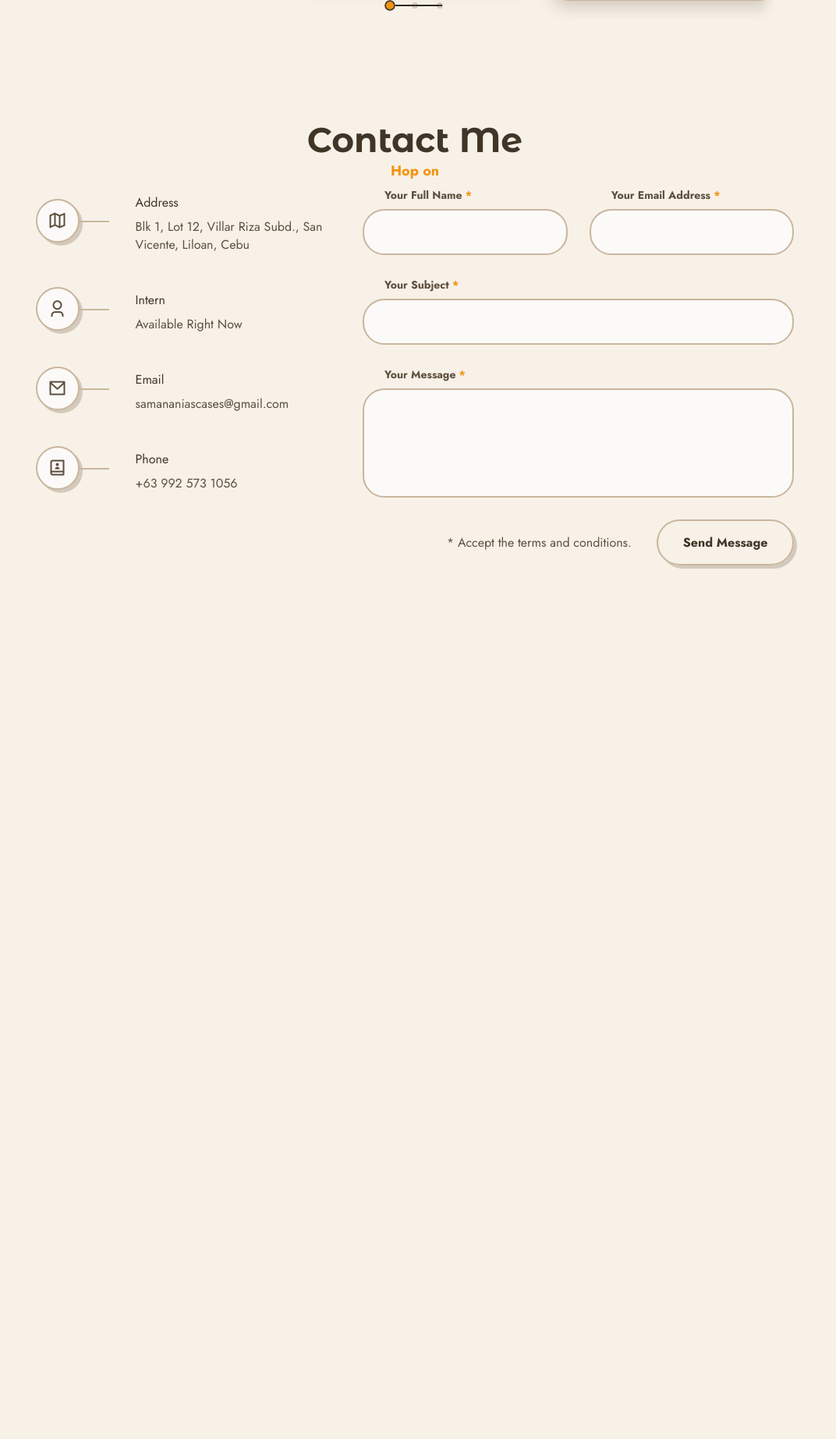
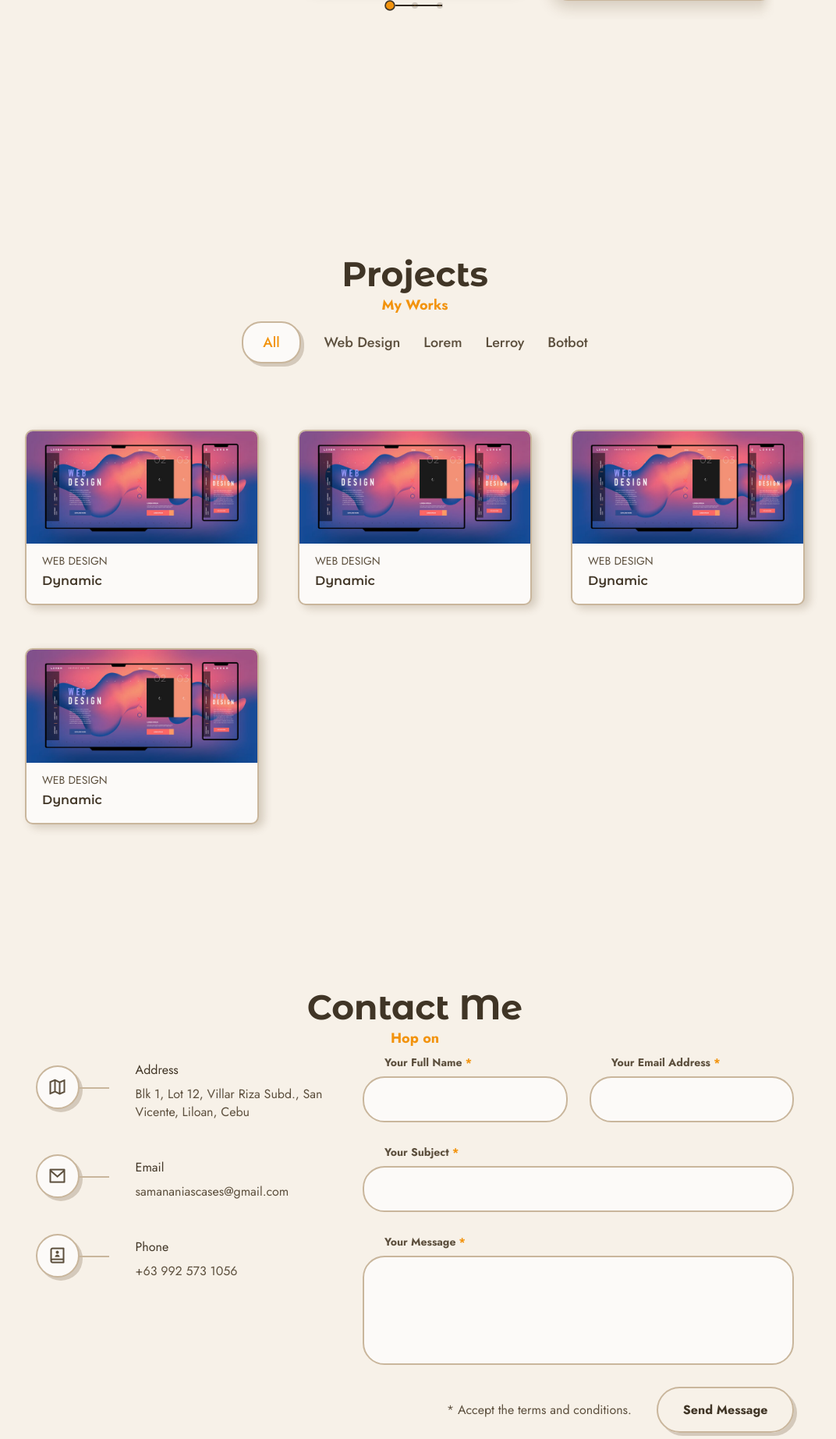
Before and after one commit to SamAnaniasCases/myPortfolio, a PHP site: page /myPortfolio.html in a window 1280 px wide. Shown: the part 1737-3582 px from the top of the page at 78% size, without its empty margins (111-1183 px from the left). Before the commit the page ends 2466 px from the top, so only its background shows below. Run offline with PHP 8.4, Linux system fonts and the light colour scheme; some libraries are stand-ins or nearby versions.

Commit message:
portfolio layout semi done

```diff
--- a/css/main.css
+++ b/css/main.css
@@ -38,6 +38,11 @@
     --border-color: hsl(var(--hue), 30%, 70%);
     --white-color: #ffffff;
     --shadow-color: hsla(var(--hue), 80%, 15%, 0.2);
+    --hover-color: hsl(var(--hue), 90%, 85%);
+
+    --gradient-direct: to right;
+    --gradient-start: #EF2B05;
+    --gradient-end: #F4D800;
 
     --body-font: 'Jost', sans-serif;
     --second-font: 'Montserrat Alternates', sans-serif;
@@ -59,9 +64,7 @@
 
     --transition: cubic-bezier(0.3, 0, 0.3, 1);
 
-    --gradient-direct: to right;
-    --gradient-start: #EF2B05;
-    --gradient-end: #F4D800;
+
 }
 
 *{
@@ -138,6 +141,25 @@ button, input, textarea{
     color: var(--first-color);
     font-family: var(--body-font);
     font-size: var(--large-font-size);
+}
+.sue-section{
+    position: relative;
+    overflow: hidden;
+}
+.sue-wrapper{
+    position: relative;
+    width: 100%;
+    height: 100%;
+}
+.sue-sub-container{
+    padding-top: 7rem;
+    padding-bottom: 5rem;
+}
+.section-content{
+    display: flex;
+    justify-content: center;
+    align-items: center;
+    column-gap: 75px;
 }
 
 
--- /dev/null
+++ b/css/portfolio.css
@@ -0,0 +1,174 @@
+.portfolio-tabs{
+    display: flex;
+    justify-content: center;
+    align-items: center;
+    flex-wrap: wrap;
+    column-gap: 30px;
+    row-gap: 15px;
+    margin-bottom: 85px;
+
+}
+
+.portfolio-tabs .tab-btn{
+    color: var(--text-color);
+    font-size: var(--large-font-size);
+    font-weight: var(--font-medium);
+    padding: 12px 0;
+    border-radius: 25px;
+    cursor: pointer;
+    transition: 0.3s;
+}
+.portfolio-tabs .tab-btn:hover{
+    color: var(--gradient-start);
+
+}
+.portfolio-tabs .tab-btn.active{
+    color: var(--first-color);
+    background: var(--container-color);
+    padding: 12px 25px;
+    border: 2px solid var(--border-color);
+    box-shadow: 4px 4px var(--shadow-color);
+}
+.portfolio-tabs .tab-btn.active:hover{
+    color: var(--title-color);
+    background: linear-gradient(var(--gradient-direct), var(--gradient-start), var(--gradient-end));
+}
+
+.portfolio-container{
+    display: grid;
+    place-items: center;
+    grid-template-columns: repeat(3, 1fr);
+    column-gap: 50px;
+    row-gap: 55px;
+}
+.portfolio-container .card-with-modal{
+    display: block;
+}
+.portfolio-container .card-with-modal.hidden{
+    display: none;
+}
+
+.portfolio-card{
+    position: relative;
+    background: var(--container-color);
+    width: 300px;
+    border-radius: 10px;
+    cursor: pointer;
+    overflow: hidden;
+    border: 2px solid var(--border-color);
+    box-shadow: 6px 4px 12px var(--shadow-color);
+}
+.portfolio-card .card-img{
+    width: 100%;
+}
+.portfolio-card .card-img img{
+    width: 100%;
+}
+.portfolio-card .card-info{
+    position: relative;
+    padding: 10px 15px 20px 20px;
+}
+.portfolio-card .card-info span{
+    color: var(--text-color);
+    font-size: var(--small-font-size);
+    font-weight: var(--normal-font-size);
+    text-transform: uppercase;
+}
+.portfolio-card .card-info h4{
+    color: var(--title-color);
+    font-size: var(--font-medium);
+    font-weight: var(--font-semi-bold);
+    margin-top: 5px;
+}
+.portfolio-card .card-info i{
+    position: absolute;
+    right: 0;
+    bottom: 0;
+    color: var(--text-color);
+    font-size: 1.7rem;
+    margin: 15px;
+    transform: scale(0);
+    transition: 0.3s;
+}
+.portfolio-card:hover .card-info i{
+    transform: scale(1);
+}
+
+.portfolio-modal-backdrop{
+    z-index: 1110;
+    position: fixed;
+    background: var(--body-color);
+    backdrop-filter: blur(10px);
+    top: 0;
+    left: 0;
+    width: 100%;
+    height: 100vh;
+    justify-content: center;
+    overflow-y: auto;
+    display: flex;
+    display: none;
+    opacity: 0;
+    transition: opacity 0.3s ease;
+
+}
+.portfolio-modal-backdrop.active{
+    opacity: 1;
+    transition: opacity 0.5s ease;
+}
+.portfolio-modal-backdrop::-webkit-scrollbar{
+    background: hsl(var(--hue) 25% 20%);
+    width: 8px;
+    border-radius: 5px;
+}
+.portfolio-modal-backdrop::-webkit-scrollbar-thumb{
+    background: var(--first-color);
+    border-radius: 5px;
+}
+.portfolio-modal-backdrop::-webkit-scrollbar-thumb:hover{
+    background: var(--shadow-color);
+}
+
+.portfolio-modal{
+    position: relative;
+    background: var(--container-color);
+    max-width: 900px;
+    height: fit-content;
+    margin: 75px 25px;
+    padding: 50px 45px;
+    border-radius: 15px;
+    opacity: 0;
+    transform: scale(0);
+}
+.portfolio-modal.active{
+    opacity: 1;
+    transform: scale(1);
+    transition: transform 0.5s, opacity 0.5s;
+}
+
+.portfolio-modal .modal-content{
+    display: flex;
+    justify-content: center;
+    flex-direction: column;
+    row-gap: 25px;
+}
+
+.portfolio-modal .modla-img{
+    width: 100%;
+}
+
+.portfolio-modal .modla-img img{
+    width: 100%;
+    border-radius: 10px;
+}
+
+.portfolio-modal .modal-content .modal-title{
+    color: var(--title-color);
+    font-size: var(--larger-font-size);
+    font-weight: var(--font-semi-bold);
+}
+
+.portfolio-modal .modal-content .description{
+    color: var(--text-color);
+    font-size: var(--normal-font-size);
+    font-weight: var(--font-medium);
+}
--- a/myPortfolio.html
+++ b/myPortfolio.html
@@ -11,6 +11,7 @@
     <!--Sub css-->
     <link rel="stylesheet" href="css/experience.css">
     <link rel="stylesheet" href="css/contact.css">
+    <link rel="stylesheet" href="css/portfolio.css">
 
     <!-- https://remixicon.com/ for icon -->
     <link href="https://cdn.jsdelivr.net/npm/remixicon@4.2.0/fonts/remixicon.css" rel="stylesheet">
@@ -33,7 +34,7 @@
                     <li><a href="#home">Home</a></li>
                     <li><a href="#about">About</a></li>
                     <li><a href="#experience">Experience</a></li>
-                    <li><a href="#">Projects</a></li>
+                    <li><a href="#portfolio">Projects</a></li>
                     <li><a href="#contacts">Contacts</a></li>
                 </ul>
 
@@ -177,6 +178,155 @@
 
     </section>
 
+    <!-- ===== Portfolio ===== -->
+    <section class="sue-section nav-menu-section" id="portfolio">
+        <div class="container sue-sub-contaier">
+            <div class="sue-wrapper">
+                    <h2 class="section-title" data-title="My Works">Projects</h2>
+                <div class="portfolio-tabs">
+                    <a class="tab-btn active" data-filter="all">All</a>
+                    <a class="tab-btn" data-filter="web-design">Web Design</a>
+                    <a class="tab-btn" data-filter="lorem">Lorem</a>
+                    <a class="tab-btn" data-filter="leroy">Lerroy</a>
+                    <a class="tab-btn" data-filter="botbot">Botbot</a>
+                </div>
+                <div class="section-content">
+                    <div class="portfolio-container">
+
+                        <div class="card-with-modal web-design">
+                            <div class="portfolio-card">
+                                <div class="card-img">
+                                    <img src="images/webdesign-example.jpg" alt="">
+                                </div>
+                                <div class="card-info">
+                                    <span>Web Design</span>
+                                    <h4>Dynamic</h4>
+                                    <i class="ri-arrow-right-up-line card-btn"></i>
+                                </div>
+                            </div>
+
+                            <div class="portfolio-modal-backdrop">
+                                <div class="portfolio-modal">
+                                    <a class="modal-close-btn">
+                                        <i class="ri-close-line"></i>
+                                    </a>
+                                    <div class="modal-content">
+                                        <div class="modal-img">
+                                            <img src="images/webdesign-example.jpg" alt="">
+                                        </div>
+                                        <h4 class="modal-title">
+                                            TEST TITLE
+                                        </h4>
+                                        <p class="description">Lorem ipsum dolor sit amet consectetur adipisicing elit. Nobis explicabo autem eius, velit accusantium quasi quam eligendi cupiditate nihil a ab! Molestiae voluptatem fugit maiores quibusdam soluta eos doloremque corporis!</p>
+
+                                    </div>
+                                </div>
+                            </div>
+
+                        </div>
+
+                        <div class="card-with-modal web-design">
+                            <div class="portfolio-card">
+                                <div class="card-img">
+                                    <img src="images/webdesign-example.jpg" alt="">
+                                </div>
+                                <div class="card-info">
+                                    <span>Web Design</span>
+                                    <h4>Dynamic</h4>
+                                    <i class="ri-arrow-right-up-line card-btn"></i>
+                                </div>
+                            </div>
+
+                            <div class="portfolio-modal-backdrop">
+                                <div class="portfolio-modal">
+                                    <a class="modal-close-btn">
+                                        <i class="ri-close-line"></i>
+                                    </a>
+                                    <div class="modal-content">
+                                        <div class="modal-img">
+                                            <img src="images/webdesign-example.jpg" alt="">
+                                        </div>
+                                        <h4 class="modal-title">
+                                            TEST TITLE
+                                        </h4>
+                                        <p class="description">Lorem ipsum dolor sit amet consectetur adipisicing elit. Nobis explicabo autem eius, velit accusantium quasi quam eligendi cupiditate nihil a ab! Molestiae voluptatem fugit maiores quibusdam soluta eos doloremque corporis!</p>
+
+                                    </div>
+                                </div>
+                            </div>
+                        </div>
+
+                        <div class="card-with-modal lorem">
+                            <div class="portfolio-card">
+                                <div class="card-img">
+                                    <img src="images/webdesign-example.jpg" alt="">
+                                </div>
+                                <div class="card-info">
+                                    <span>Web Design</span>
+                                    <h4>Dynamic</h4>
+                                    <i class="ri-arrow-right-up-line card-btn"></i>
+                                </div>
+                            </div>
+
+                            <div class="portfolio-modal-backdrop">
+                                <div class="portfolio-modal">
+                                    <a class="modal-close-btn">
+                                        <i class="ri-close-line"></i>
+                                    </a>
+                                    <div class="modal-content">
+                                        <div class="modal-img">
+                                            <img src="images/webdesign-example.jpg" alt="">
+                                        </div>
+                                        <h4 class="modal-title">
+                                            TEST TITLE
+                                        </h4>
+                                        <p class="description">Lorem ipsum dolor sit amet consectetur adipisicing elit. Nobis explicabo autem eius, velit accusantium quasi quam eligendi cupiditate nihil a ab! Molestiae voluptatem fugit maiores quibusdam soluta eos doloremque corporis!</p>
+
+                                    </div>
+                                </div>
+                            </div>
+                        </div>
+
+                        <div class="card-with-modal lorem">
+                            <div class="portfolio-card">
+                                <div class="card-img">
+                                    <img src="images/webdesign-example.jpg" alt="">
+                                </div>
+                                <div class="card-info">
+                                    <span>Web Design</span>
+                                    <h4>Dynamic</h4>
+                                    <i class="ri-arrow-right-up-line card-btn"></i>
+                                </div>
+                            </div>
+
+                            <div class="portfolio-modal-backdrop">
+                                <div class="portfolio-modal">
+                                    <a class="modal-close-btn">
+                                        <i class="ri-close-line"></i>
+                                    </a>
+                                    <div class="modal-content">
+                                        <div class="modal-img">
+                                            <img src="images/webdesign-example.jpg" alt="">
+                                        </div>
+                                        <h4 class="modal-title">
+                                            TEST TITLE
+                                        </h4>
+                                        <p class="description">Lorem ipsum dolor sit amet consectetur adipisicing elit. Nobis explicabo autem eius, velit accusantium quasi quam eligendi cupiditate nihil a ab! Molestiae voluptatem fugit maiores quibusdam soluta eos doloremque corporis!</p>
+
+                                    </div>
+                                </div>
+                            </div>
+                        </div>
+
+                    </div>
+                </div>
+            </div>
+        </div>
+
+    </section>
+
+
+
 
     <!-- ===== Contact Section ===== -->
 
@@ -195,17 +345,6 @@
                     <div>
                         <h3 class="contact-title">Address</h3>
                         <p class="contact-data">Blk 1, Lot 12, Villar Riza Subd., San Vicente, Liloan, Cebu</p>
-                    </div>
-                </div>
-
-                <div class="contact-card">
-                    <span class="contact-icon">
-                        <i class="ri-user-3-line"></i>
-                    </span>
-
-                    <div>
-                        <h3 class="contact-title">Intern</h3>
-                        <p class="contact-data">Available Right Now</p>
                     </div>
                 </div>
 
@@ -295,6 +434,7 @@
 </script>
 
 <script src="JS/darkmodeJS.js"></script>
+<script src="JS/portfolioJs.js"></script>
 <script src="JS/contactsubmit.js"></script>
 <script src="JS/myPortDice.js"></script>
 <script src="JS/swiper.js"></script>
```
Also changed, not shown: JS/portfolioJs.js (added, +74 -0 lines), images/webdesign-example.jpg (added).
